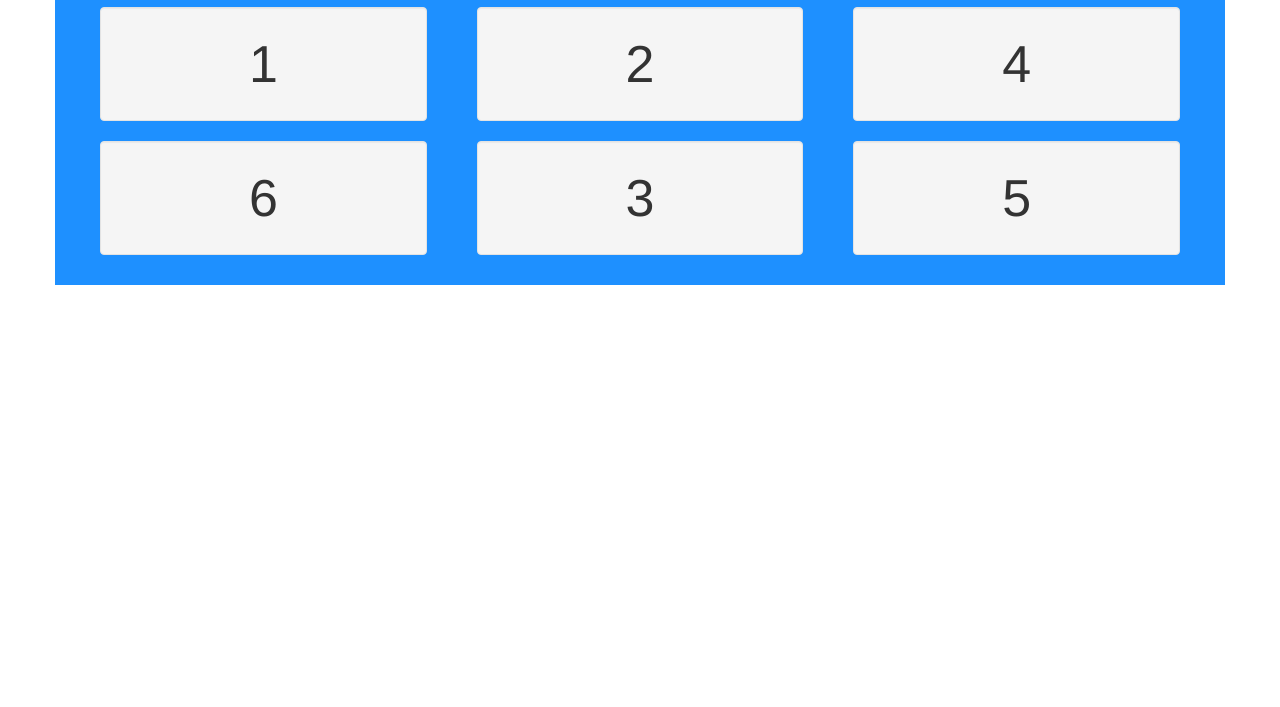
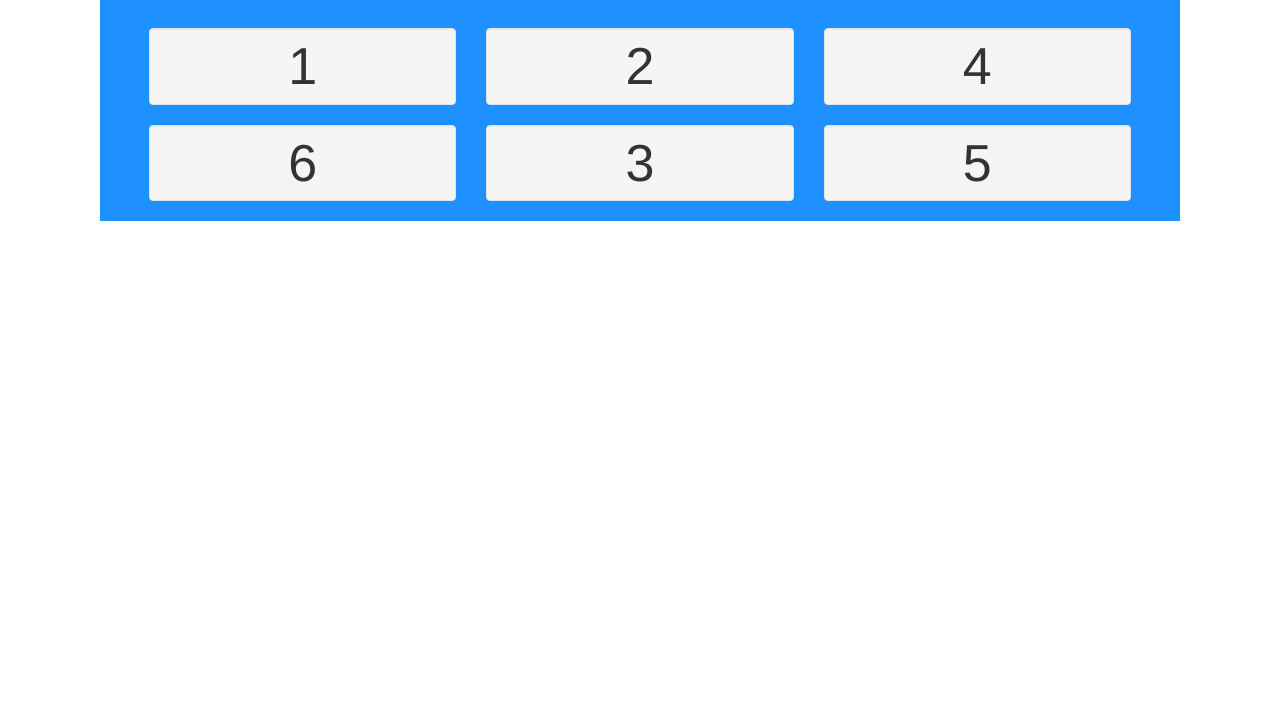
Before and after one commit to saif1701/flex-box, a plain HTML site: page flex.html in a window 1280 px wide. Shown: the part 93-800 px from the top of the page. Drawn offline with nearby package versions, Linux system fonts and the light colour scheme.

Commit message:
added calc function to container

```diff
--- a/flex.html
+++ b/flex.html
@@ -22,20 +22,24 @@
 
 <style type="text/css">
 	.flex-container {
-		display: flex;
-		flex-wrap: wrap;
-		background-color: DodgerBlue;
-		justify-content: center;
-		padding: 20px;
+	    display: flex;
+	    flex-wrap: wrap;
+	    background-color: DodgerBlue;
+	    justify-content: center;
+	    padding: calc(1.1vw + 20px );
+	    padding-bottom: 0;
 	}
 
-	.well {
-		margin: 10px;
+	.container{
+		width: calc(100% - 200px) !important;
 	}
-
 	/*Constant Font Size For all Resolutions*/
-	.flex-container > div {
+	.flex-container > div, h1 {
 	    font-size: calc(12px + 5vh);
+	}
+	.well{
+		height: calc(100% - 20px);
+		padding: 0;
 	}
 
 	/*For Tablets and Ipads*/
```
